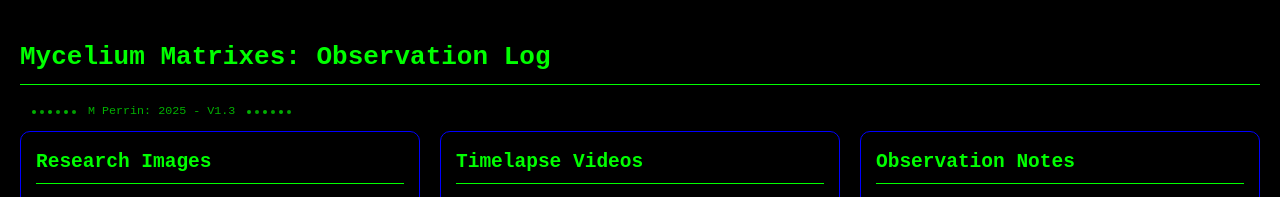
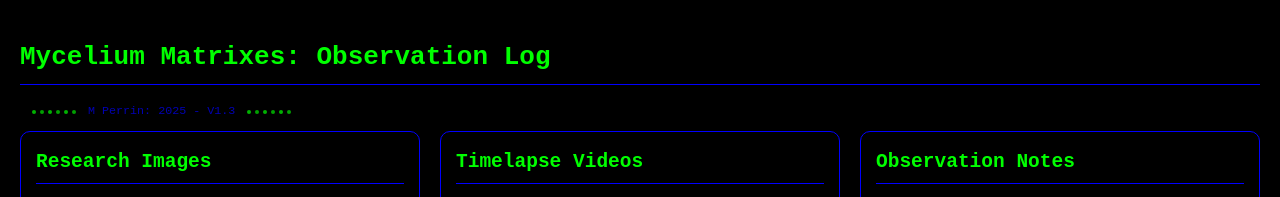
Before and after one commit to mycoweb/myco, a plain HTML site: page index.html in a window 1280 px wide. Shown: the top 197 px of the page. Drawn offline with Linux system fonts and the light colour scheme.

Commit message:
Update styles.css

```diff
--- a/styles.css
+++ b/styles.css
@@ -1,6 +1,6 @@
 body {
     background-color: #000;
-    color: #00ff00;
+    color: #0000ff;
     font-family: monospace;
     margin: 0;
     padding: 20px;
@@ -9,7 +9,7 @@ body {
 
 h1, h2, h3 {
     color: #00ff00;
-    border-bottom: 1px solid #00ff00;
+    border-bottom: 1px solid #0000ff;
     padding-bottom: 5px;
 }
 
@@ -33,7 +33,7 @@ h3 {
 }
 
 .panel h2 {
-    border-bottom: 1px solid #00ff00;
+    border-bottom: 1px solid #0000ff;
     padding-bottom: 5px;
     margin-top: 0;
 }
@@ -63,7 +63,7 @@ h3 {
 }
 
 a {
-    color: #00ff00;
+    color: #0000ff;
     text-decoration: none;
 }
 
```
